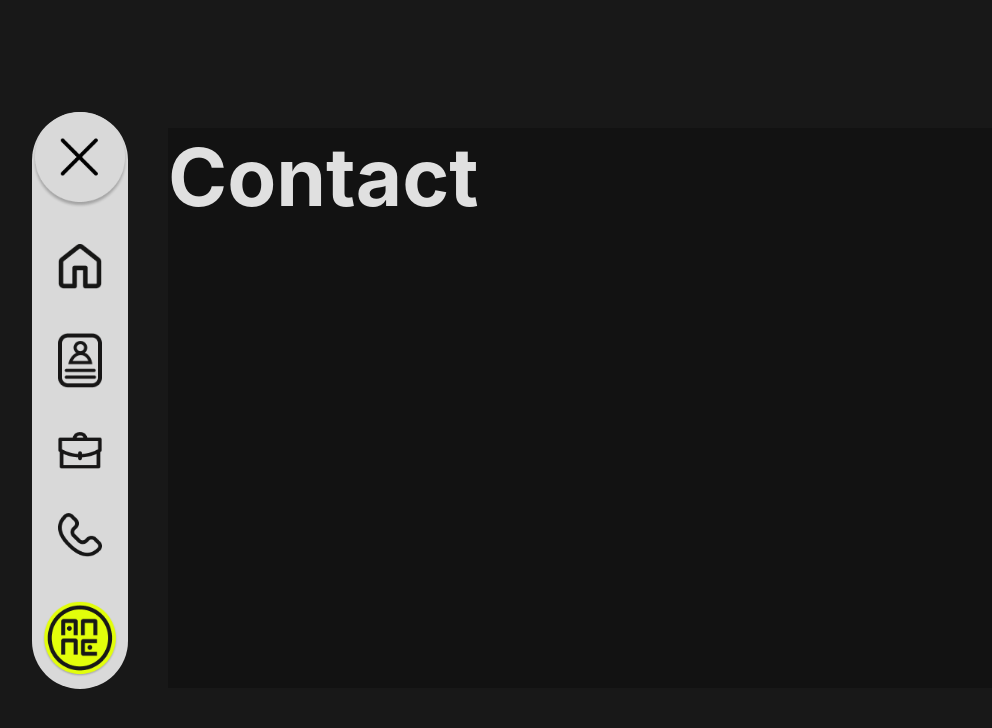
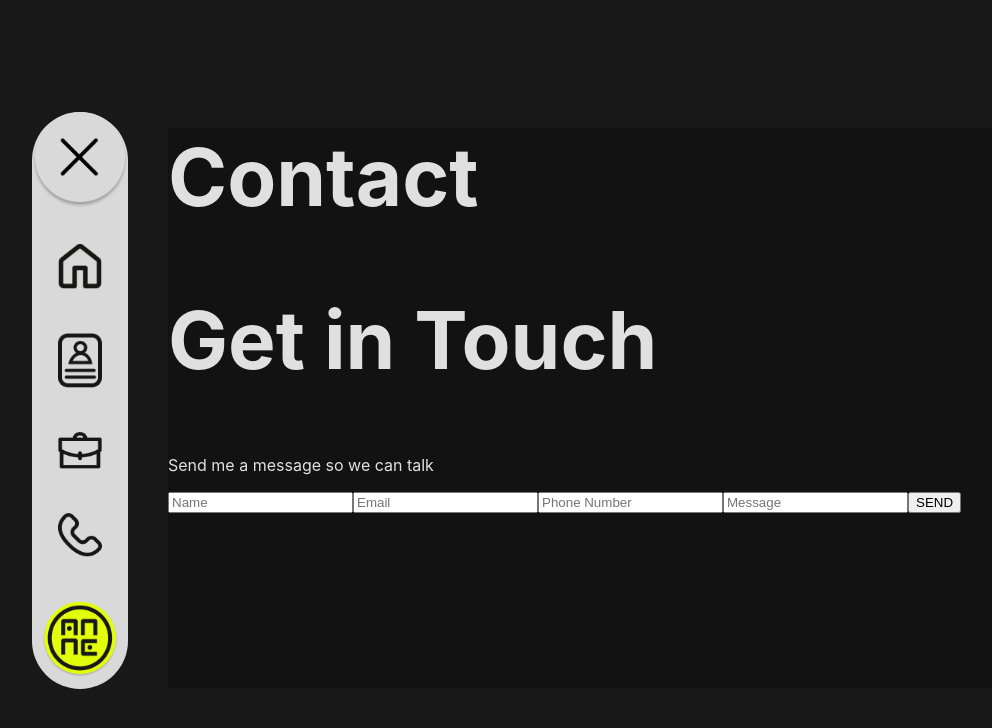
Before and after one commit to AnneSolarte/P.Web---2024, a React (Vite) app in the folder Portfolio/: page /contact in a window 1280 px wide. Shown: the top 728 px of the page, without its empty margins (32-1024 px from the left). Built offline with nearby package versions, Linux system fonts and the light colour scheme.

Commit message:
feature: dinamic form working in contact and login page

```diff
--- /dev/null
+++ b/Portfolio/src/components/Form/Form.jsx
@@ -0,0 +1,71 @@
+import { useState } from 'react'
+import './Form.css'
+import PropTypes from 'prop-types'
+
+export const Form = ({ dataForm, submitText, submitImg }) => {
+  const [user, setUser] = useState({})
+
+  const onSubmmit = (e) => {
+    e.preventDefault()
+    const formData = new FormData(e.target)
+    const dataUser = Object.fromEntries(formData.entries())
+    console.log(dataUser)
+    setUser(dataUser)
+  }
+
+  const onChangeText = (e) => {
+    setUser((prevState) => ({
+      ...prevState,
+      [e.target.name]: e.target.value
+    }))
+  }
+
+  return (
+    <div className='form-card'>
+      <form onSubmit={onSubmmit} className='form'>
+        {dataForm.map((field, index) => (
+          <input
+            key={index}
+            type='text'
+            placeholder={field.placeholder}
+            name={field.name}
+            value={user[field.name] || ''}
+            onChange={onChangeText}
+          />
+        ))}
+
+        {
+            submitText
+              ? (
+                <input
+                  className='button submit-input'
+                  type='submit'
+                  value={submitText}
+                />
+                )
+              : submitImg
+                ? (
+                  <input
+                    type='image'
+                    src={submitImg}
+                    alt='Submit'
+                  />
+                  )
+                : null
+        }
+
+      </form>
+    </div>
+  )
+}
+
+Form.propTypes = {
+  dataForm: PropTypes.arrayOf(
+    PropTypes.shape({
+      name: PropTypes.string.isRequired,
+      placeholder: PropTypes.string.isRequired
+    })
+  ).isRequired,
+  submitText: PropTypes.string,
+  submitImg: PropTypes.string
+}
--- /dev/null
+++ b/Portfolio/src/data/forms.js
@@ -0,0 +1,37 @@
+export const contactForm = [
+  {
+    id: '1',
+    name: 'name',
+    placeholder: 'Name'
+  },
+  {
+    id: '2',
+    name: 'email',
+    placeholder: 'Email'
+  },
+  {
+    id: '3',
+    name: 'phoneNumber',
+    placeholder: 'Phone Number'
+  },
+  {
+    id: '4',
+    name: 'message',
+    placeholder: 'Message'
+  }
+
+]
+
+export const loginForm = [
+  {
+    id: '1',
+    name: 'name',
+    placeholder: 'Username'
+  },
+  {
+    id: '2',
+    name: 'password',
+    placeholder: 'Password'
+  }
+
+]
--- a/Portfolio/src/pages/Contact/Contact.jsx
+++ b/Portfolio/src/pages/Contact/Contact.jsx
@@ -1,9 +1,19 @@
+import { Form } from '../../components/Form/Form'
 import './Contact.css'
+import { contactForm } from '../../data/forms'
 
 export const Contact = () => {
   return (
     <div className='page-div'>
       <h1>Contact</h1>
+      <div>
+        <h1>Get in Touch</h1>
+        <p>Send me a message so we can talk</p>
+      </div>
+      <div>
+        <Form dataForm={contactForm} submitText='SEND' />
+      </div>
+
     </div>
   )
 }
--- a/Portfolio/src/pages/Login/Login.jsx
+++ b/Portfolio/src/pages/Login/Login.jsx
@@ -1,9 +1,13 @@
+import { Form } from '../../components/Form/Form'
 import './Login.css'
+import { loginForm } from '../../data/forms'
+import submitImg from '../../assets/submit-img.png'
 
 export const Login = () => {
   return (
     <div className='page-div'>
       <h1>Login</h1>
+      <Form dataForm={loginForm} submitImg={submitImg} />
     </div>
   )
 }
```
Also changed, not shown: Portfolio/src/assets/submit-img.png (added), Portfolio/src/components/Form/Form.css (added).
